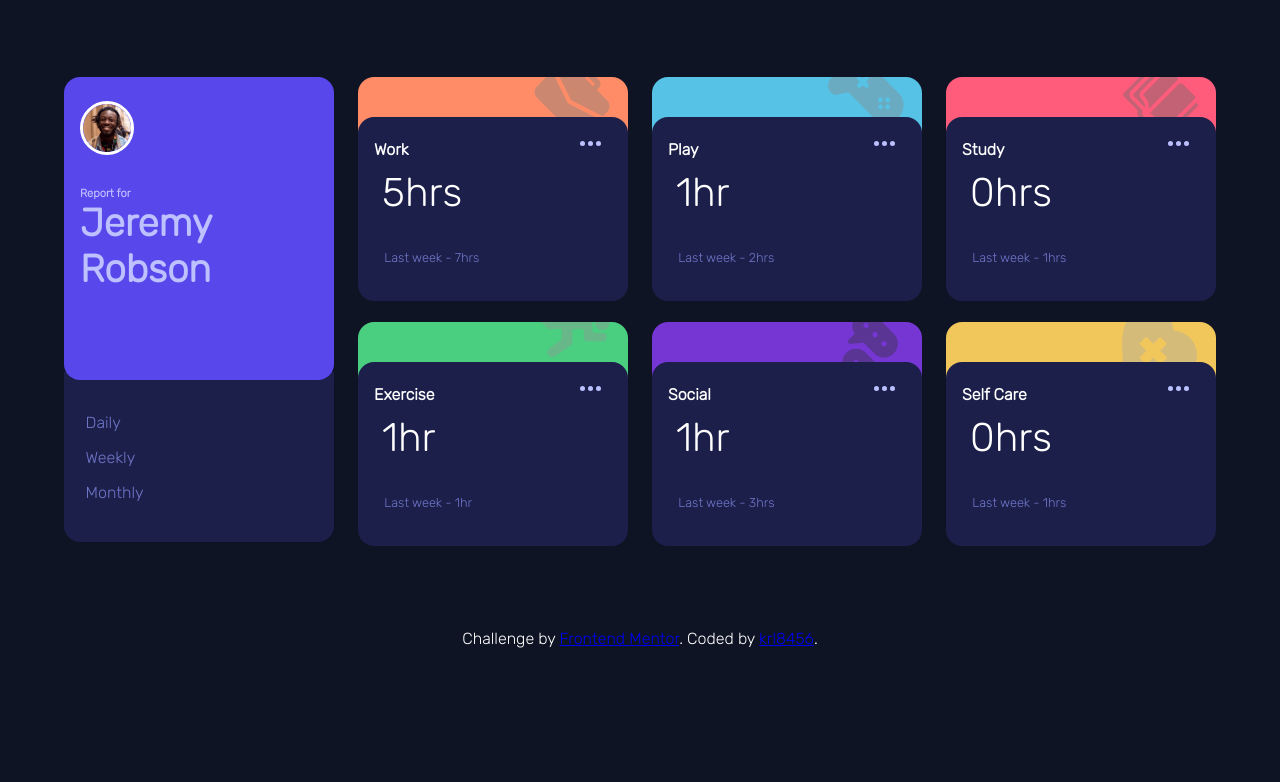
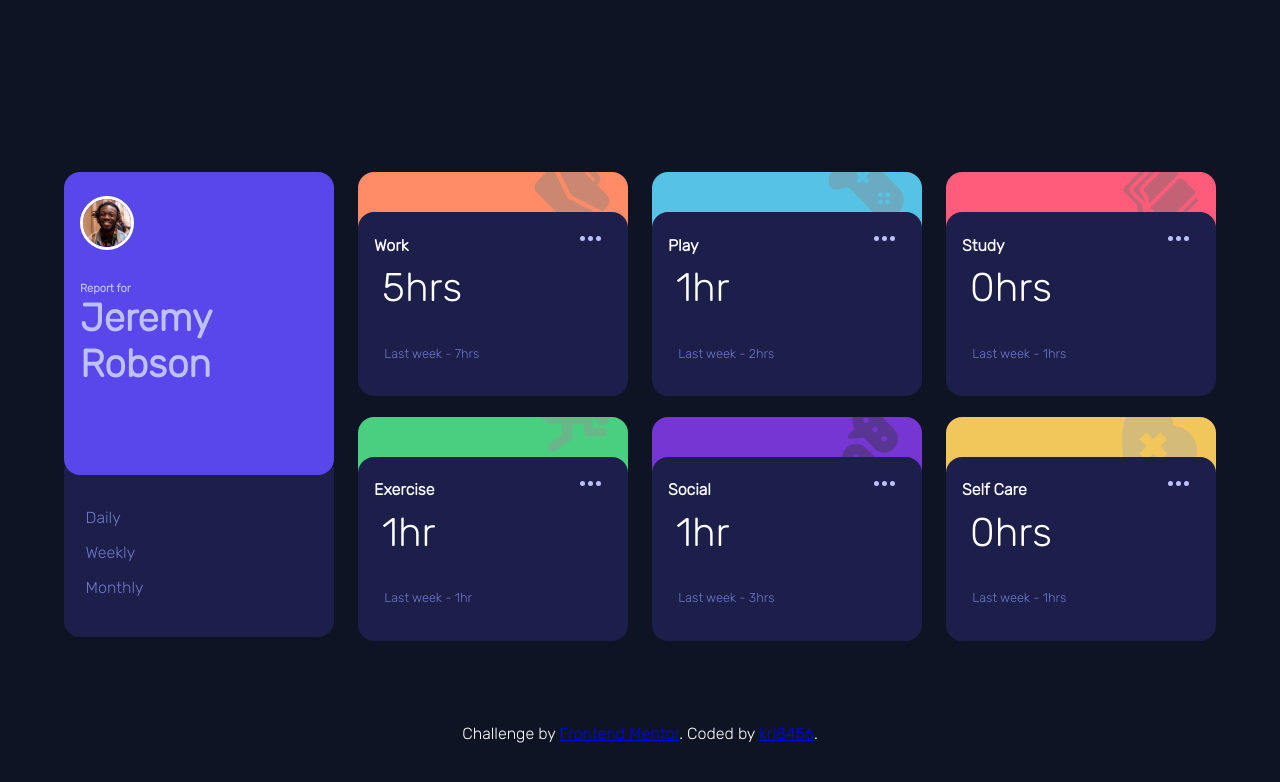
Before and after one commit to krl8456/Time-tracking-dashboard.github.io, a plain HTML site: page index.html in a window 1280 px wide. Drawn offline with Linux system fonts and the light colour scheme.

Commit message:
Center content

```diff
--- a/index.html
+++ b/index.html
@@ -109,6 +109,6 @@
     Challenge by <a href="https://www.frontendmentor.io?ref=challenge" target="_blank">Frontend Mentor</a>.
     Coded by <a href="#">krl8456</a>.
   </footer>
-  <script type="text/javascript" src="scripts.js"></script>
+  <script src="scripts.js"></script>
 </body>
 </html>
--- a/styles.css
+++ b/styles.css
@@ -24,6 +24,7 @@ html, body {
     display: flex;
     flex-direction: column;
     align-items: center;
+    justify-content: center;
     margin-top: 3%;
     color: white;
     background: var(--very-dark-blue);
@@ -141,6 +142,9 @@ h2 {
     transition: 0.5s ease-in-out;
 }
 @media (min-width: 760px) {
+    html, body {
+        height: 100%;
+    }
     main {
         width: 90vw;
         grid-template-columns: repeat(4, 1fr);
```
